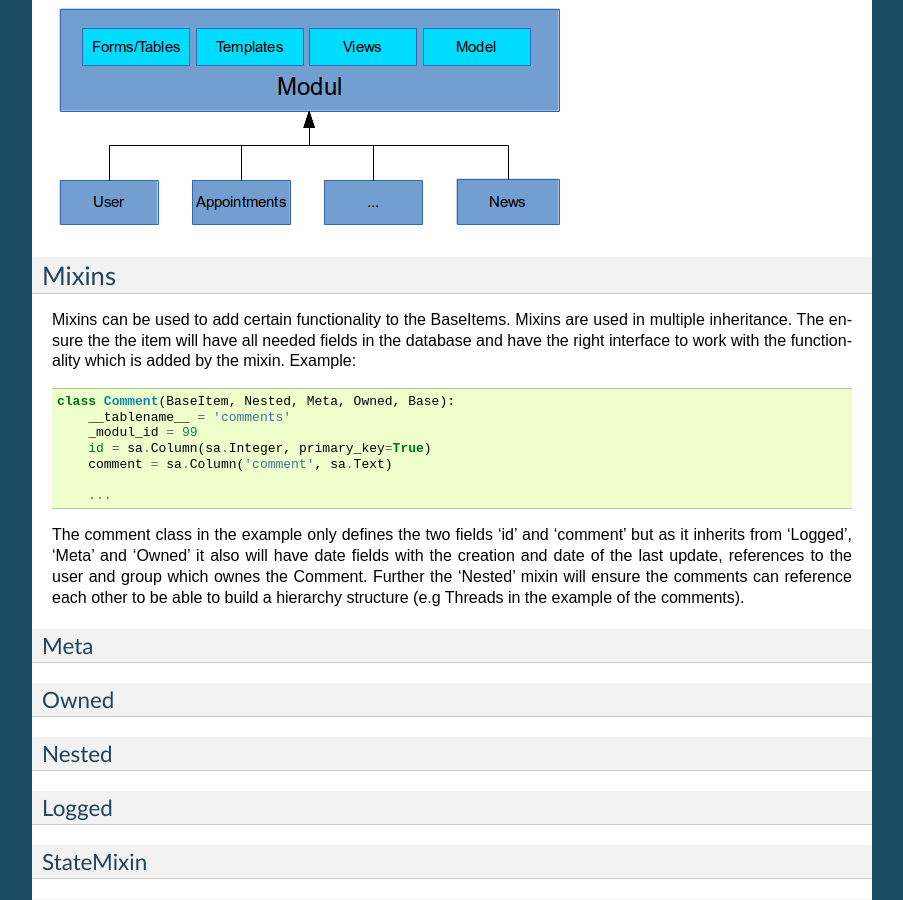
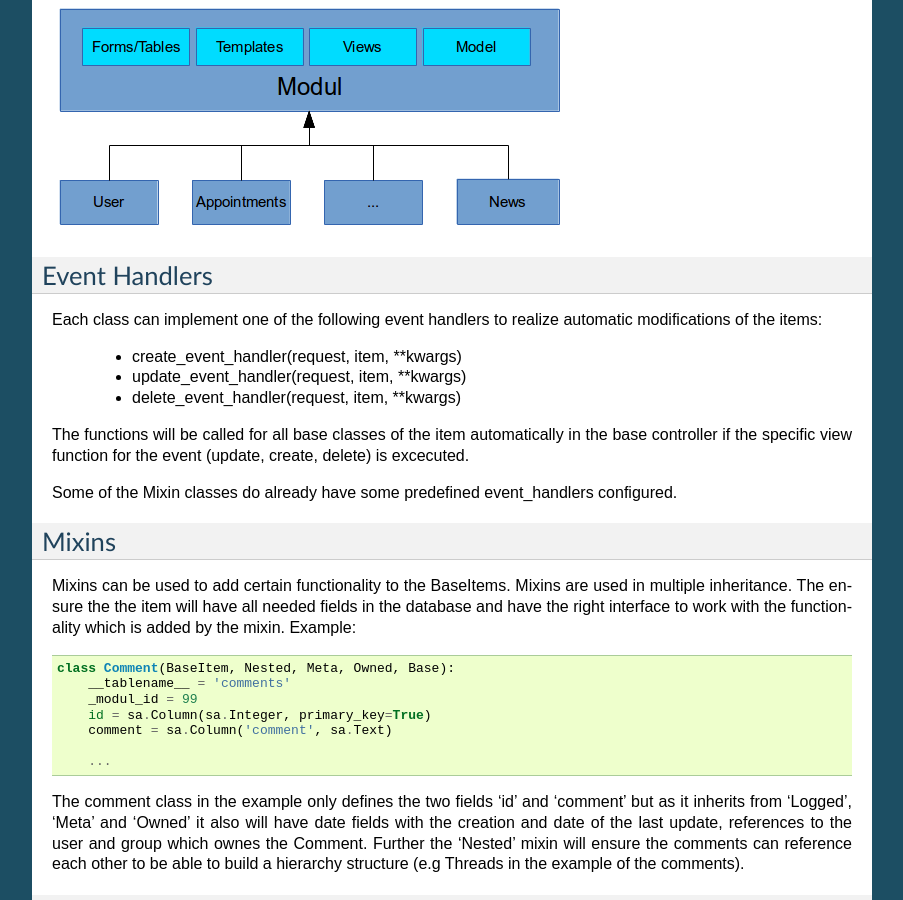
Before and after one commit to ringo-framework/ringo, a Sphinx documentation site: the page built from docs/source/architecture.rst, in a window 1280 px wide and 900 px high, scrolled down 2572 px. Shown: the whole window, without its empty margins (198-1101 px from the left). Built offline with Sphinx 7.4.7, drawn with Linux system fonts in a browser that asks for light colours; formulas are drawn with MathJax 3.

Commit message:
Added comment about event handlers

```diff
--- a/docs/source/architecture.rst
+++ b/docs/source/architecture.rst
@@ -78,6 +78,22 @@ Modules
 .. image:: images/modules.png
    :alt: Schema of a modul.
 
+Event Handlers
+==============
+Each class can implement one of the following event handlers to realize
+automatic modifications of the items:
+
+ * create_event_handler(request, item, \**kwargs)
+ * update_event_handler(request, item, \**kwargs)
+ * delete_event_handler(request, item, \**kwargs)
+
+The functions will be called for all base classes of the item
+automatically in the base controller if the specific view function for
+the event (update, create, delete) is excecuted.
+
+Some of the Mixin classes do already have some predefined event_handlers
+configured.
+
 Mixins
 ======
 Mixins can be used to add certain functionality to the BaseItems. Mixins are
```
